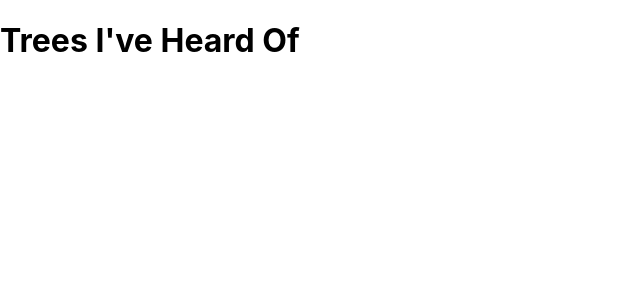
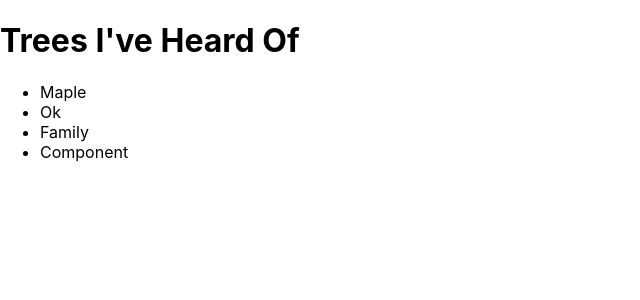
Before and after one commit to moroz-art-dev/react-hooks, a React (Create React App) app: page / in a window 1280 px wide. Shown: the top 300 px of the page, without its empty margins (0-640 px from the left). Built offline with nearby package versions, Linux system fonts and the light colour scheme.

Commit message:
Retrieving data with useContext

```diff
--- a/src/App.js
+++ b/src/App.js
@@ -1,10 +1,17 @@
-import React from "react";
+import React, { useContext } from "react";
 import "./App.css";
+import { TreesContext } from "./";
 
-function App({name}) {
+function App() {
+  const { trees } = useContext(TreesContext);
   return (
-    <div className="App">
-      <h1>Hello {name}!</h1>
+    <div>
+      <h1>Trees I've Heard Of</h1>
+      <ul>
+        {trees.map((tree) => (
+          <li key={tree.id}>{tree.type}</li>
+        ))}
+      </ul>
     </div>
   );
 }
--- a/src/index.js
+++ b/src/index.js
@@ -1,6 +1,7 @@
 import React, { createContext } from "react";
 import ReactDOM from "react-dom/client";
 import "./index.css";
+import App from "./App";
 
 export const TreesContext = createContext();
 
@@ -11,13 +12,6 @@
   { id: "4", type: "Component" },
 ];
 
-function App() {
-  return (
-    <div>
-      <h1>Trees I've Heard Of</h1>
-    </div>
-  );
-}
 
 const root = ReactDOM.createRoot(document.getElementById("root"));
 root.render(
```
